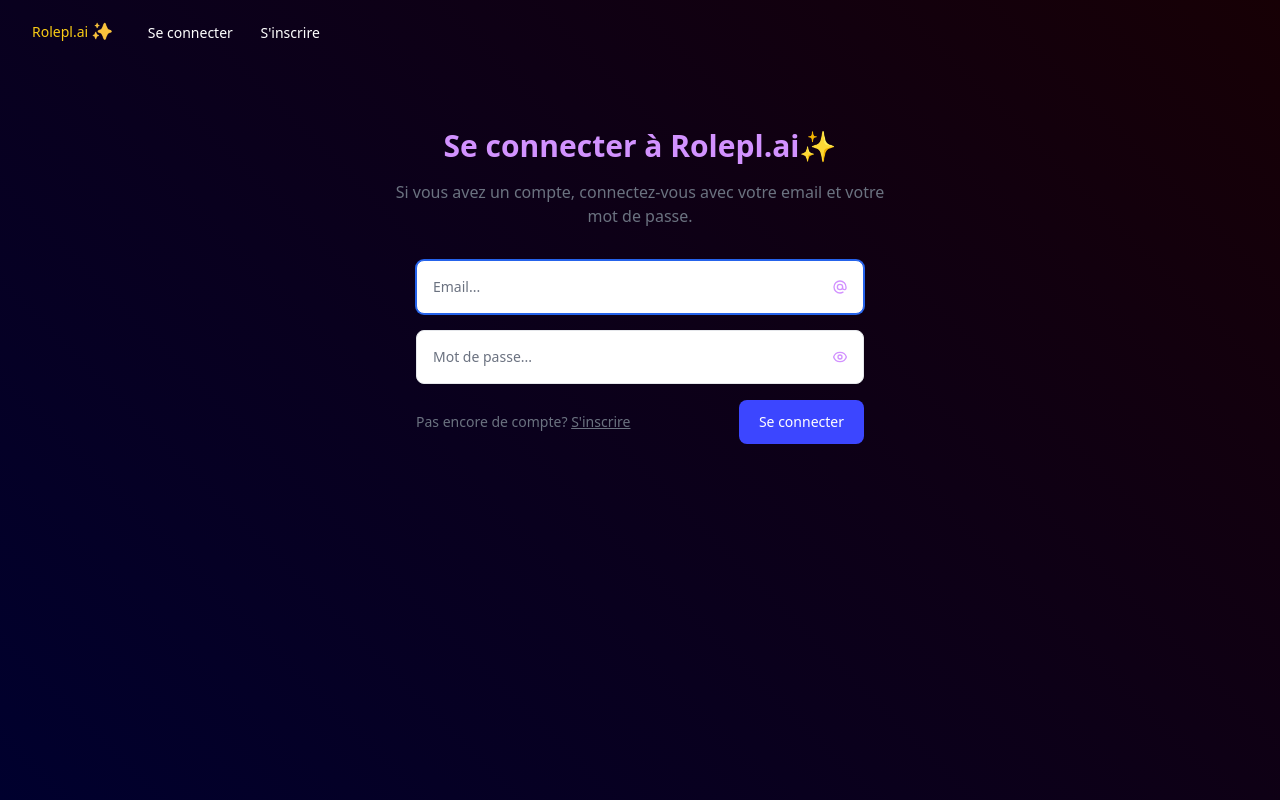
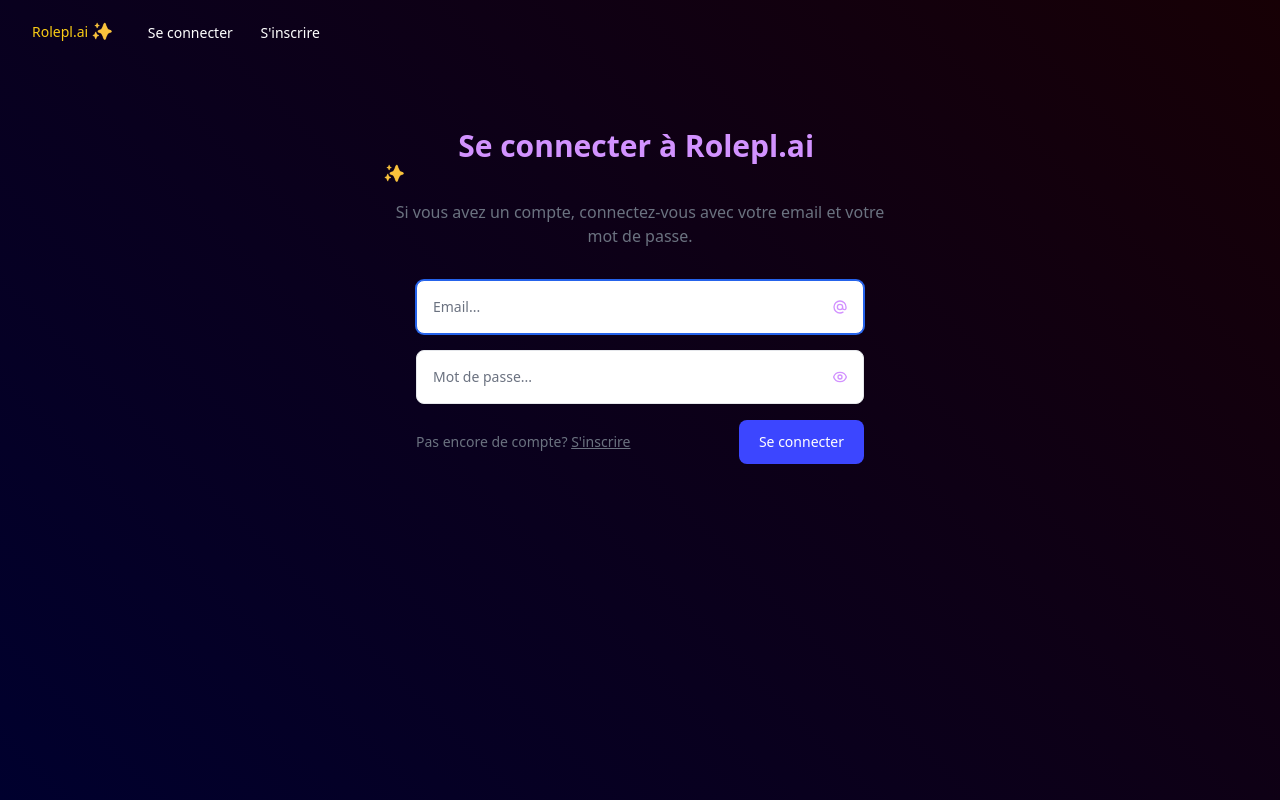
Before and after one commit to Seb-Pot-Dev/ai-boost, a Symfony app: template templates/security/login.html.twig in a window 1280 px wide. Run offline with Twig, Linux system fonts and the light colour scheme; the template is opened without the code that fills it, so the values that code supplies are empty; style sheets or scripts are compiled from the project's sources; some libraries are stand-ins or nearby versions.

Commit message:
replace emoji by img

```diff
--- a/templates/security/login.html.twig
+++ b/templates/security/login.html.twig
@@ -5,7 +5,7 @@
 {% block body %}
 <div class="mx-auto max-w-screen-xl px-4 py-16 sm:px-6 lg:px-8">
   <div class="mx-auto max-w-lg text-center">
-    <h1 class="text-2xl font-bold sm:text-3xl text-g-violet">Se connecter à Rolepl.ai✨</h1>
+    <h1 class="text-2xl font-bold sm:text-3xl text-g-violet">Se connecter à Rolepl.ai&nbsp<img class="w-5 h-5" src="img/sparkles_2728.png" alt="sparkles"></h1>
 
     <p class="mt-4 text-gray-500">
       Si vous avez un compte, connectez-vous avec votre email et votre mot de passe.
```
